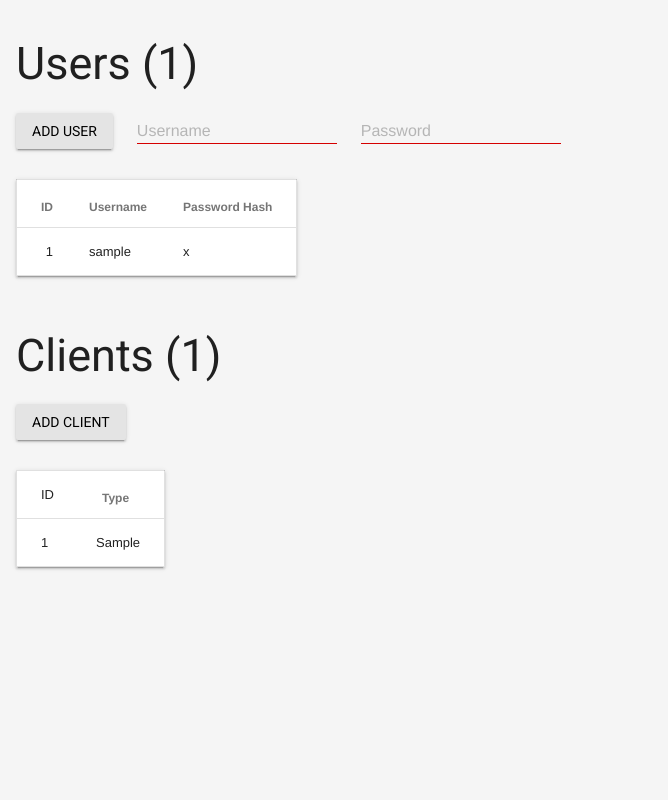
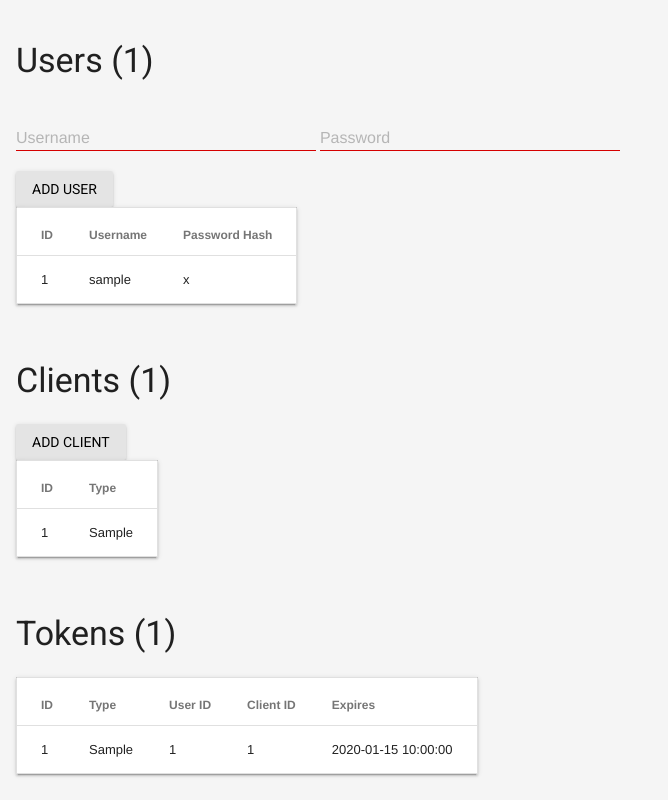
Before and after one commit to marcbperez/flask-restfuloauth2, a Flask app: template restfuloauth2/oauth/templates/management.html in a window 1280 px wide. Shown: the whole page, without its empty margins (0-668 px from the left). Run offline with Flask 2, Linux system fonts and the light colour scheme; the template is opened without the code that fills it: most values are stand-ins (such as "Sample title", 1, 10 or a date in 2020); parts of the project's set-up code (start-up, migrations or seed data) failed here and were passed over.

Commit message:
Fixed management template.

```diff
--- a/restfuloauth2/oauth/templates/management.html
+++ b/restfuloauth2/oauth/templates/management.html
@@ -3,37 +3,17 @@
   <head>
     <meta charset="utf-8">
     <meta http-equiv="X-UA-Compatible" content="IE=edge">
-    <meta name="description" content="My website containing contact information and a blog">
+    <meta name="description" content="Oauth management">
     <meta name="viewport" content="width=device-width, initial-scale=1.0, minimum-scale=1.0">
-    <title>marcbperez</title>
+    <title>Oauth management</title>
 
-    <link rel="shortcut icon" href="assets/favicon.ico" type="image/x-icon">
-    <link rel="icon" href="assets/favicon.ico" type="image/x-icon">
+    <link rel="shortcut icon" href="{{ url_for('oauth.static', filename='favicon.ico') }}" type="image/x-icon">
+    <link rel="icon" href="{{ url_for('oauth.static', filename='favicon.ico') }}" type="image/x-icon">
 
     <link rel="stylesheet" href="https://fonts.googleapis.com/css?family=Roboto:regular,bold,italic,thin,light,bolditalic,black,medium&amp;lang=en">
     <link rel="stylesheet" href="https://fonts.googleapis.com/icon?family=Material+Icons">
     <link rel="stylesheet" href="https://code.getmdl.io/1.3.0/material.teal-red.min.css">
-
-    <style>
-    .mdl-layout__content {
-      padding-bottom: 50px;
-    }
-
-    .mdl-data-table {
-      max-width: 900px;
-    }
-
-    .mdl-button {
-      margin-bottom: 30px;
-    }
-
-    .mdl-textfield {
-      margin-left: 20px;
-      max-width: 200px;
-      position:relative;
-      top: -15px;
-    }
-    </style>
+    <link rel="stylesheet" href="{{ url_for('oauth.static', filename='style.css') }}">
   </head>
   <body>
     <div class="mdl-layout mdl-js-layout mdl-color--grey-100">
@@ -41,10 +21,8 @@
 
         <div class="mdl-grid">
           <div class="mdl-cell mdl-cell--12-col">
-            <h2>Users ({{ users|length }})</h2>
+            <h3>Users ({{ users|length }})</h3>
             <form method="post" action="{{ url_for('oauth.management') }}">
-              <input type="submit" name='submit' value='Add User'
-              class="mdl-button mdl-js-button mdl-button--raised mdl-js-ripple-effect">
               <div class="mdl-textfield mdl-js-textfield">
                 <input class="mdl-textfield__input" type="text" id="username" name="username" required>
                 <label class="mdl-textfield__label" for="username">Username</label>
@@ -53,11 +31,14 @@
                 <input class="mdl-textfield__input" type="password" id="password" name="password" required>
                 <label class="mdl-textfield__label" for="password">Password</label>
               </div>
+              <br/>
+              <input type="submit" name='submit' value='Add User'
+              class="mdl-button mdl-js-button mdl-button--raised mdl-js-ripple-effect">
             </form>
             <table class="mdl-data-table mdl-js-data-table mdl-shadow--2dp">
               <thead>
                 <tr>
-                  <th>ID</th>
+                  <th class="mdl-data-table__cell--non-numeric">ID</th>
                   <th class="mdl-data-table__cell--non-numeric">Username</th>
                   <th class="mdl-data-table__cell--non-numeric">Password Hash</th>
                 </tr>
@@ -65,7 +46,7 @@
               <tbody>
                 {% for user in users %}
                 <tr>
-                  <td>{{ user.id }}</td>
+                  <td class="mdl-data-table__cell--non-numeric">{{ user.id }}</td>
                   <td class="mdl-data-table__cell--non-numeric">{{ user.username }}</td>
                   <td class="mdl-data-table__cell--non-numeric">{{ user.hashpw }}</td>
                 </tr>
@@ -77,7 +58,7 @@
 
         <div class="mdl-grid">
           <div class="mdl-cell mdl-cell--12-col">
-            <h2>Clients ({{ clients|length }})</h2>
+            <h3>Clients ({{ clients|length }})</h3>
             <form method="post" action="{{ url_for('oauth.management') }}">
               <input type="submit" name='submit' value='Add Client'
               class="mdl-button mdl-js-button mdl-button--raised mdl-js-ripple-effect">
@@ -85,7 +66,7 @@
             <table class="mdl-data-table mdl-js-data-table mdl-shadow--2dp">
               <thead>
                 <tr>
-                  <td class="mdl-data-table__cell--non-numeric">ID</th>
+                  <th class="mdl-data-table__cell--non-numeric">ID</th>
                   <th class="mdl-data-table__cell--non-numeric">Type</th>
                 </tr>
               </thead>
@@ -101,6 +82,34 @@
           </div>
         </div>
 
+        <div class="mdl-grid">
+          <div class="mdl-cell mdl-cell--12-col">
+            <h3>Tokens ({{ tokens|length }})</h3>
+            <table class="mdl-data-table mdl-js-data-table mdl-shadow--2dp">
+              <thead>
+                <tr>
+                  <th class="mdl-data-table__cell--non-numeric">ID</th>
+                  <th class="mdl-data-table__cell--non-numeric">Type</th>
+                  <th class="mdl-data-table__cell--non-numeric">User ID</th>
+                  <th class="mdl-data-table__cell--non-numeric">Client ID</th>
+                  <th class="mdl-data-table__cell--non-numeric">Expires</th>
+                </tr>
+              </thead>
+              <tbody>
+                {% for token in tokens %}
+                <tr>
+                  <td class="mdl-data-table__cell--non-numeric">{{ token.id }}</td>
+                  <td class="mdl-data-table__cell--non-numeric">{{ token.token_type }}</td>
+                  <td class="mdl-data-table__cell--non-numeric">{{ token.user_id }}</td>
+                  <td class="mdl-data-table__cell--non-numeric">{{ token.client_id }}</td>
+                  <td class="mdl-data-table__cell--non-numeric">{{ token.expires }}</td>
+                </tr>
+                {% endfor %}
+              </tbody>
+            </table>
+          </div>
+        </div>
+
       </main>
     </div>
 
```
